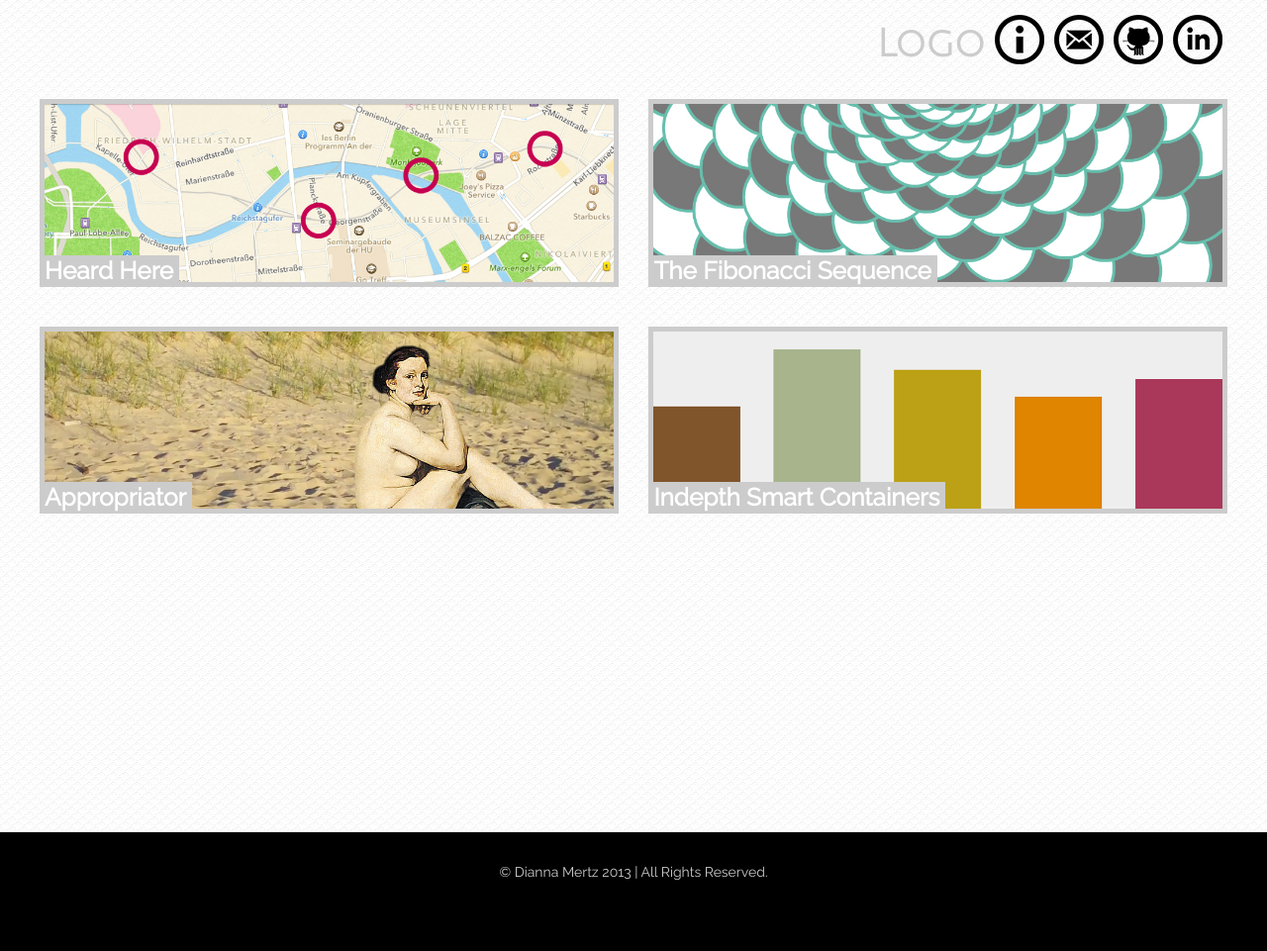
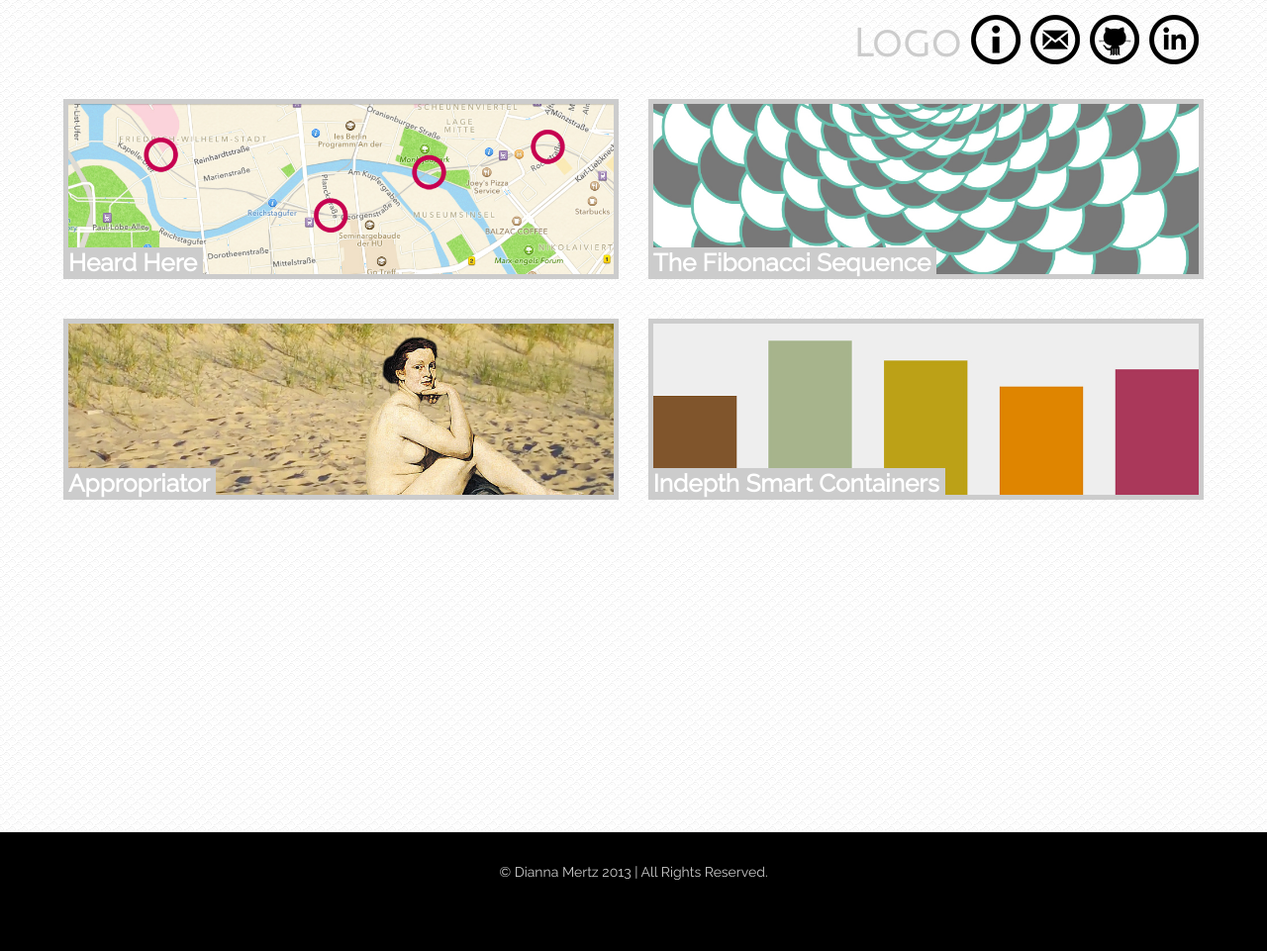
Before and after one commit to diannamertz/doubledi.github.com, a Jekyll site: the page built from index.html, in a window 1280 px wide. Shown: the whole page at 99% size. Built offline with Jekyll 4.4.1, drawn with Linux system fonts in a browser that asks for light colours.

Commit message:
make responsive

```diff
--- a/css/style.css
+++ b/css/style.css
@@ -54,8 +54,11 @@ ul.entries a:hover {
 }
 
 .container-fluid {
-  padding-right: 40px;
+  /*padding-right: 40px;
   padding-left: 40px;
+  */
+  padding-right: 5%;
+  padding-left: 5%;
 }
 
 ul li.span6:nth-child(3) {
```
